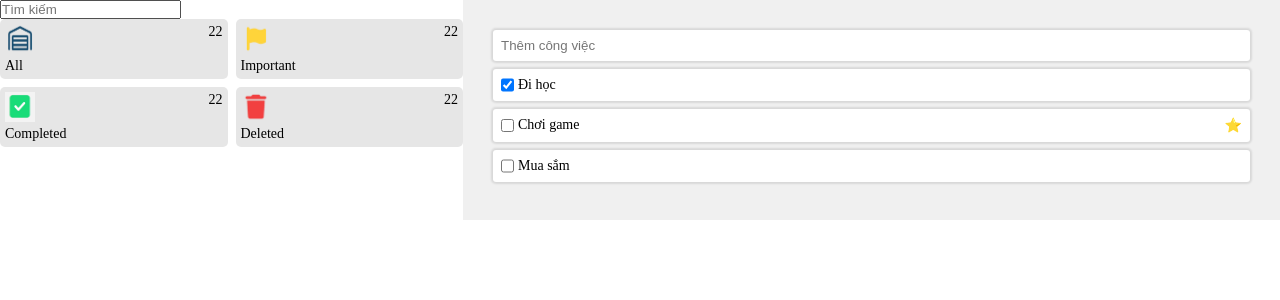
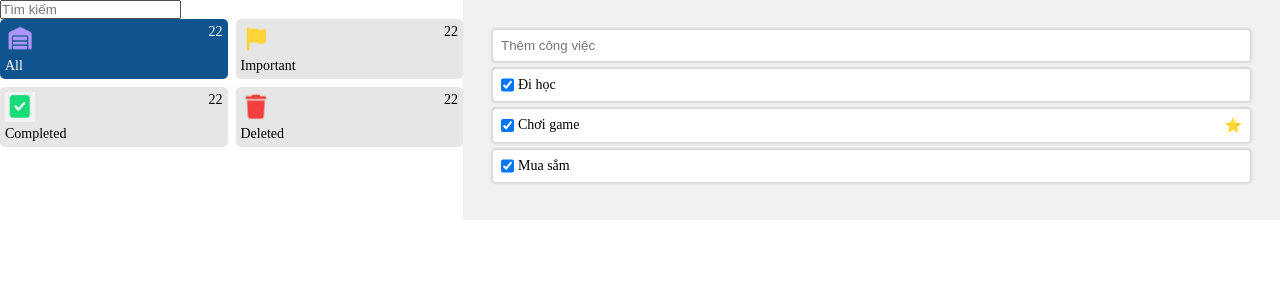
Before and after one commit to lhnhidev/topo-app-react, a React (Vite) app: page / in a window 1280 px wide. Shown: the top 300 px of the page. Built offline with nearby package versions, Linux system fonts and the light colour scheme.

Commit message:
4.4 add logic handle filter todolist

```diff
--- a/src/App.jsx
+++ b/src/App.jsx
@@ -6,14 +6,34 @@ import FilterPanel from "./components/FilterPanel";
 
 function App() {
   const [todoList, setTodoList] = useState([
-    { id: 1, name: "Đi học", isImportant: false, isCompleted: true },
-    { id: 2, name: "Chơi game", isImportant: true, isCompleted: false },
-    { id: 3, name: "Mua sắm", isImportant: false, isCompleted: false },
+    {
+      id: 1,
+      name: "Đi học",
+      isImportant: false,
+      isCompleted: true,
+      isDeleted: false,
+    },
+    {
+      id: 2,
+      name: "Chơi game",
+      isImportant: true,
+      isCompleted: true,
+      isDeleted: false,
+    },
+    {
+      id: 3,
+      name: "Mua sắm",
+      isImportant: false,
+      isCompleted: true,
+      isDeleted: false,
+    },
   ]);
 
   const [showSidebar, setShowSidebar] = useState(false);
 
   const [activeTodoItemId, setActiveTodoItemId] = useState();
+
+  const [selectedFilterItemId, setSelectedFilterItemId] = useState("all");
 
   const input = useRef();
 
@@ -66,7 +86,22 @@ function App() {
     setActiveTodoItemId(todoId);
   };
 
-  const todos = todoList.map((item) => (
+  const todos = todoList
+    .filter((item) => {
+      switch (selectedFilterItemId) {
+        case "all":
+          return true;
+        case "important":
+          return item.isImportant;
+        case "completed":
+          return item.isCompleted;
+        case "deleted":
+          return item.isDeleted;
+        default:
+          return true;
+      }
+    })
+    .map((item) => (
       <TodoItem
         todoId={item.id}
         name={item.name}
@@ -80,7 +115,10 @@ function App() {
 
   return (
     <div className="container">
-      <FilterPanel></FilterPanel>
+      <FilterPanel
+        selectedFilterItemId={selectedFilterItemId}
+        setSelectedFilterItemId={setSelectedFilterItemId}
+      ></FilterPanel>
       <div className="main-content">
         <input
           ref={input}
--- a/src/components/FilterPanel.css
+++ b/src/components/FilterPanel.css
@@ -16,3 +16,8 @@
   border-radius: 5px;
   padding: 5px;
 }
+
+.filter-item.selected {
+  background-color: #0f548c;
+  color: #fff;
+}
--- a/src/components/FilterPanel.jsx
+++ b/src/components/FilterPanel.jsx
@@ -1,4 +1,4 @@
-import React from "react";
+import React, { useState } from "react";
 import "./FilterPanel.css";
 
 const FILTER_ITEMS = [
@@ -24,7 +24,8 @@ const FILTER_ITEMS = [
   },
 ];
 
-export default function FilterPanel() {
+export default function FilterPanel({ selectedFilterItemId, setSelectedFilterItemId }) {
+
   return (
     <div className="filter-panel">
       <input
@@ -36,11 +37,17 @@ export default function FilterPanel() {
       <div className="filter-main">
         {FILTER_ITEMS.map((item) => {
           return (
-            <div className="filter-item">
+            <div
+              className={`filter-item ${
+                selectedFilterItemId === item.id ? "selected" : ""
+              }`}
+              onClick={() => setSelectedFilterItemId(item.id)}
+              key={item.id}
+            >
               <div className="filter-name">
                 <img
                   src={item.iconPath}
-                  alt={item.label + ' logo'}
+                  alt={item.label + " logo"}
                   style={{ width: "30px", height: "30px" }}
                 />
                 <p>{item.label}</p>
```
Also changed, not shown: public/warehouse.png. Lines whose indentation alone changed are shown as unchanged.
